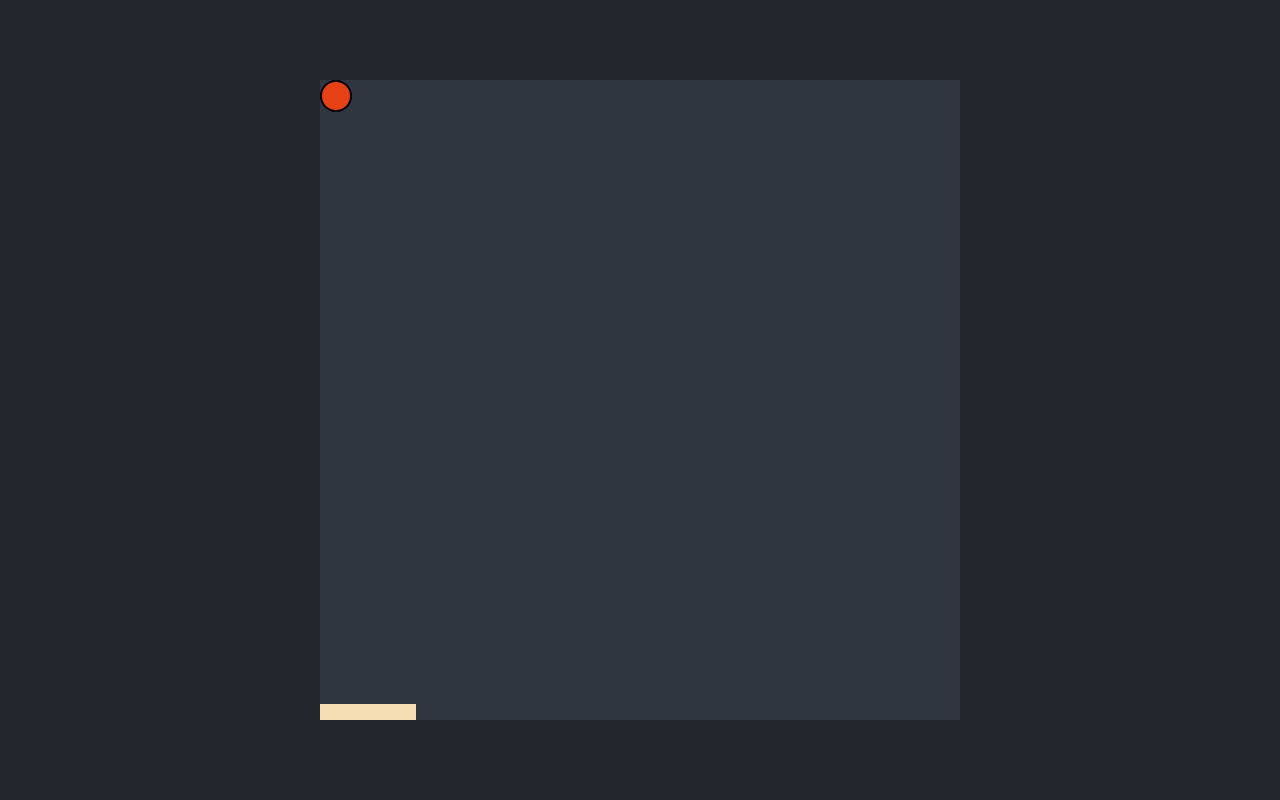
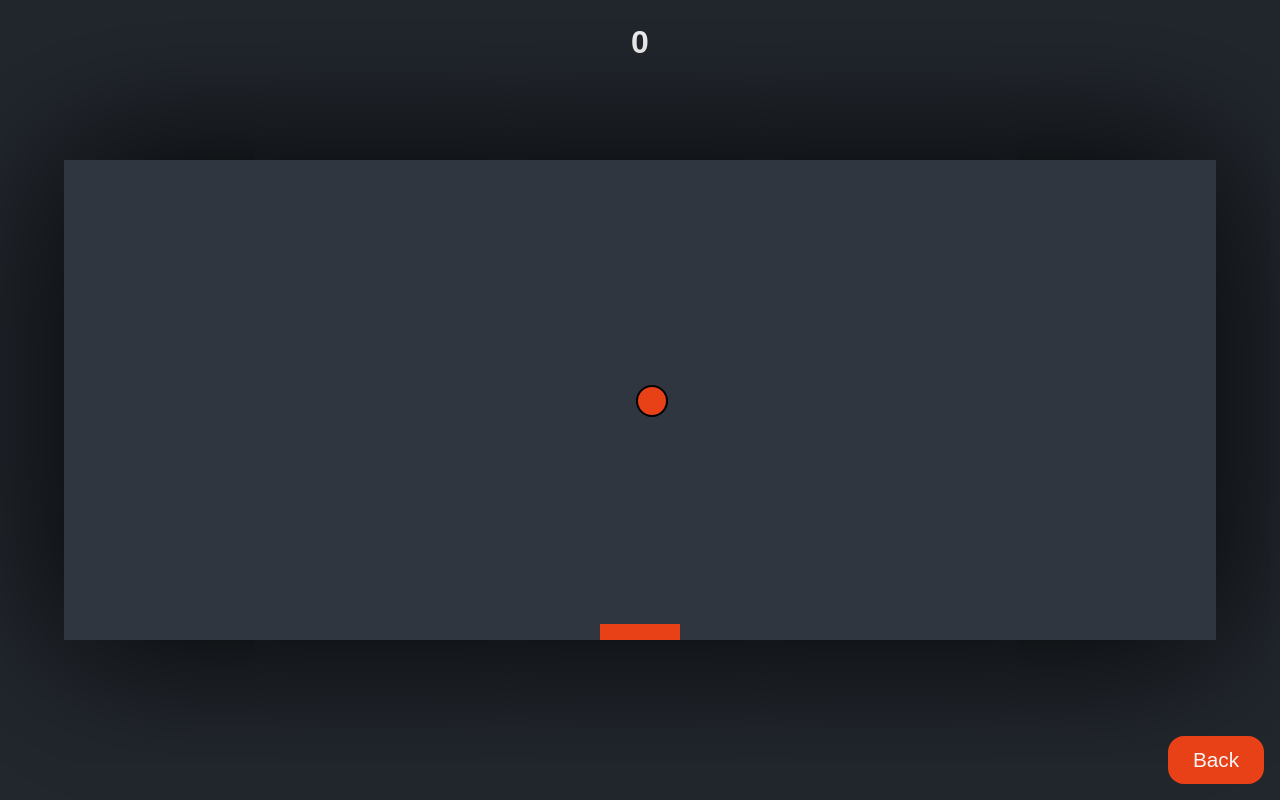
Before and after one commit to ShayCohenn/HW-pesah, a plain HTML site: page HTML/game.html in a window 1280 px wide. Drawn offline with Linux system fonts and the light colour scheme.

Commit message:
game added

```diff
--- a/CSS/gameStyle.css
+++ b/CSS/gameStyle.css
@@ -2,6 +2,7 @@
     margin: 0;
     padding: 0;
     box-sizing: border-box;
+    font-family: Arial, Helvetica, sans-serif;
 }
 
 body {
@@ -12,26 +13,82 @@ body {
     justify-content: center;
 }
 
-.container{
+.counter {
+    position: absolute;
+    top: 8%;
+    text-align: center;
+    color: whitesmoke;
+    font-size: 4rem;
+}
+
+.container {
     position: relative;
     background: #2f3640;
     height: 40rem;
     width: 40rem;
+    box-shadow: 0 0 10rem rgb(0, 0, 0);
 }
 
-.ball{
+.ball {
     position: absolute;
     width: 2rem;
     height: 2rem;
-    border-radius:100%;
+    border-radius: 100%;
     border: 2px solid black;
     background: #e84118;
 }
 
-.pong{
+.pong {
     position: absolute;
     height: 1rem;
-    width: 6rem;
-    background: wheat;
+    width: 5rem;
+    background: #e84118;
     bottom: 0;
 }
+
+.backBtn {
+    background: #e84118;
+    border: none;
+    color: whitesmoke;
+    height: 3rem;
+    width: 6rem;
+    border-radius: 1rem;
+    position: absolute;
+    bottom: 1rem;
+    right: 1rem;
+    font-size: 1.3rem;
+}
+
+.backBtn:hover {
+    background: #c23613;
+    cursor: pointer;
+    transition: 0.4s;
+    transform: scale(1.1);
+}
+
+@media only screen and (max-height: 900px) {
+    .container {
+        width: 90%;
+        height: 60%;
+    }
+    .counter{
+        font-size: 2rem;
+        top: 3%;
+    }
+}
+
+@media only screen and (max-width: 700px) {
+    .container {
+        width: 90%;
+        height: 60%;
+    }
+
+    .counter {
+        font-size: 3rem;
+        top: 5%;
+    }
+
+    .pong {
+        width: 30%;
+    }
+}
--- a/HTML/game.html
+++ b/HTML/game.html
@@ -8,10 +8,12 @@
     <link rel="stylesheet" href="../CSS/gameStyle.css">
 </head>
 <body>
+    <h1 class="counter" id="counter">0</h1>
     <div class="container" id="container">
         <div class="ball" id="ball"></div>
         <div class="pong" id="pong"></div>
     </div>
+    <a href="../index.html"><button class="backBtn">Back</button></a>
     <script src="../game.js"></script>
 </body>
 </html>
--- a/game.js
+++ b/game.js
@@ -1,15 +1,148 @@
-const canvas = document.getElementById('container');
+const container = document.getElementById('container');
 const ball = document.getElementById('ball');
 const pong = document.getElementById('pong');
-let pos = 0;
+let posX = container.offsetWidth / 2 - ball.offsetWidth / 2;
+let posY = container.offsetHeight / 2 - ball.offsetHeight / 2;
+let velX = Math.random() * 10 - 5;
+let velY = Math.random() * 5 + 5;
+let count = 0;
+
+let isGameOver = false;
+
+// Set the initial paddle position
+let paddleX = container.offsetWidth / 2 - 40;
+const paddleY = container.offsetHeight - 20;
+
+// Set the paddle width and height
+const paddleWidth = 80;
+const paddleHeight = 10;
+
+// Set up variables to track the user input
+let touchX = null;
+let touchY = null;
+let isTouching = false;
+let isMovingLeft = false;
+let isMovingRight = false;
+
+// Listen for left and right arrow key presses
+document.addEventListener("keydown", function (event) {
+    if (event.code === "ArrowLeft") {
+        // Move the paddle to the left
+        isMovingLeft = true;
+    } else if (event.code === "ArrowRight") {
+        // Move the paddle to the right
+        isMovingRight = true;
+    }
+});
+
+// Listen for left and right arrow key releases
+document.addEventListener("keyup", function (event) {
+    if (event.code === "ArrowLeft") {
+        // Stop moving the paddle to the left
+        isMovingLeft = false;
+    } else if (event.code === "ArrowRight") {
+        // Stop moving the paddle to the right
+        isMovingRight = false;
+    }
+});
+
+// Listen for touch start events on mobile devices
+container.addEventListener("touchstart", function (event) {
+    // Get the touch coordinates
+    touchX = event.touches[0].clientX;
+    touchY = event.touches[0].clientY;
+    isTouching = true;
+});
+
+// Listen for touch move events on mobile devices
+container.addEventListener("touchmove", function (event) {
+    // Get the touch coordinates
+    touchX = event.touches[0].clientX;
+    touchY = event.touches[0].clientY;
+});
+
+// Listen for touch end events on mobile devices
+container.addEventListener("touchend", function (event) {
+    // Reset the touch coordinates
+    touchX = null;
+    touchY = null;
+    isTouching = false;
+});
 
 function ballMove() {
-    if (parseInt(ball.style.left.substring(0, ball.style.left.length - 2)) < 640) {
-        pos++;
-        ball.style.left = pos + "px";
+    if (isGameOver) {
+        posX += velX;
+        posY += velY;
+        ball.style.left = posX + 'px';
+        ball.style.top = posY + 'px';
+        return;
     }
+
+    posX += velX;
+    posY += velY;
+
+    if (posX + ball.offsetWidth > container.offsetWidth || posX < 0) {
+        velX *= -1;
+    }
+
+    if (posY < 0) {
+        velY *= -1;
+    }
+
+    // check for collision
+    if (posY + ball.offsetHeight >= paddleY &&
+        posY + ball.offsetHeight <= paddleY + paddleHeight &&
+        posX + ball.offsetWidth >= paddleX &&
+        posX <= paddleX + paddleWidth) {
+        velY *= -1;
+        count++;
+        counter.innerHTML = count;
+        if (count == 10) {
+            alert('You Won!!!!');
+            reset();
+        }
+    }
+
+    ball.style.left = posX + 'px';
+    ball.style.top = posY + 'px';
+
+    // check if the ball has gone below the container
+    if (posY + ball.offsetHeight >= container.offsetHeight) {
+        // disable collision detection
+        reset();
+    }
+
+    // Move the paddle based on user input
+    if (isMovingLeft && paddleX > 0) {
+        paddleX -= 10;
+    } else if (isMovingRight && paddleX < container.offsetWidth - paddleWidth) {
+        paddleX += 10;
+    } else if (isTouching) {
+        // Move the paddle based on touch input
+        paddleX = touchX - (paddleWidth / 2);
+    }
+
+    // Draw the paddle on the canvas
+    pong.style.left = paddleX + 'px';
+}
+function reset() {
+    stopBall();
+    isGameOver = true;
+    setTimeout(() => {
+        // reset game state
+        posX = container.offsetWidth / 2 - ball.offsetWidth / 2;
+        posY = container.offsetHeight / 2 - ball.offsetHeight / 2;
+        velX = Math.random() * 10 - 5;
+        velY = Math.random() * 10 - 5;
+        isGameOver = false;
+        count = 0;
+        counter.innerHTML = count;
+
+    }, 1000);
+}
+function stopBall() {
+    // disable collision detection between the ball and the paddle
+    pong.style.pointerEvents = 'none';
 }
 
-
-
 setInterval(ballMove, 10);
```
